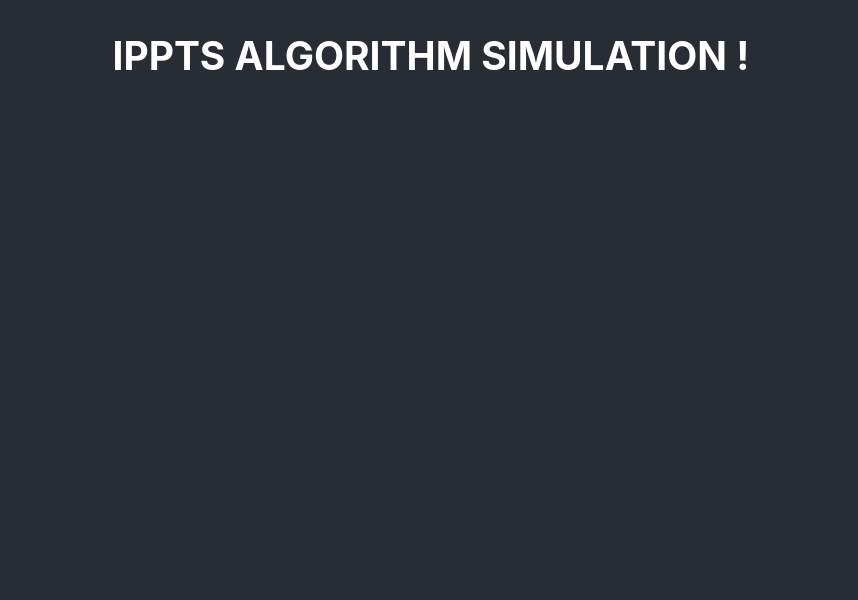
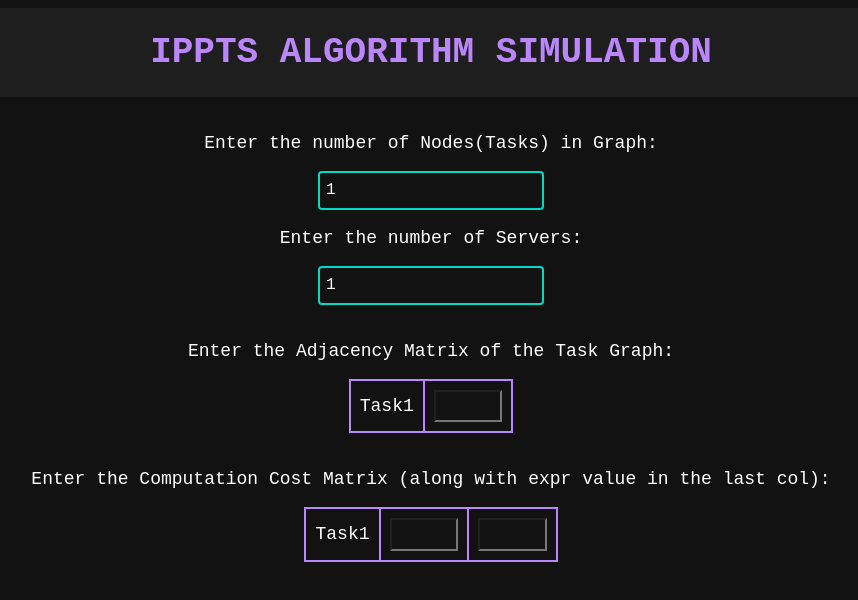
Before and after one commit to Malika01/ippts-simul-frontend, a React (Vite) app: page / in a window 1280 px wide. Shown: the top 600 px of the page, without its empty margins (209-1067 px from the left). Built offline with nearby package versions, Linux system fonts and the light colour scheme.

Commit message:
UI till input of matrices

```diff
--- a/src/App.css
+++ b/src/App.css
@@ -1,4 +1,28 @@
 .App{
-  font-size: calc(10px + 2vmin);
+  font-size: calc(10px + 1vmin);
   text-align: center;
 }
+
+th, td{
+  border: 2px solid #bb86fc;
+  padding: 0.5em;
+}
+
+td > input, th > input{
+  padding: 0.5em;
+  width: 8vw;
+  background-color: #121212;
+  color: white;
+}
+
+@media screen and (min-width: 700px){
+  td > input{
+    width: 4vw;
+  }
+}
+
+table{
+  border-collapse: collapse;
+  max-width: 90vw;
+  display: inline-table;
+}
--- a/src/components/home.tsx
+++ b/src/components/home.tsx
@@ -1,12 +1,57 @@
-import { color, textAlign } from '@mui/system';
+import { Container } from '@material-ui/core';
+import { ThemeProvider } from '@mui/material';
+import TextField from '@mui/material/TextField';
 import React from 'react';
 import * as types from '../types/inittypes'
+import theme from './theme'
+import Table from './table'
 
 export const Home: React.FC = () => {
+
+    const [nodes, setNodes] = React.useState(1)
+    const[procs, setProcs] = React.useState(1)
     return (
-        <div>
-            <h2>IPPTS ALGORITHM SIMULATION !</h2>
-        </div>
+        <ThemeProvider theme={theme}>
+            <div>
+                <h1 style={{ backgroundColor: "#1e1e1e", color: "#bb86fc", padding: "3vh", margin: "0" }}>
+                    IPPTS ALGORITHM SIMULATION
+                </h1>
+                <Container maxWidth="xl">
+                    <div style={{ marginBlock: "2em" }}>
+                        <p>
+                            Enter the number of Nodes(Tasks) in Graph:
+                        </p>
+                        <TextField inputProps={{ type: 'text', pattern: '[0-9]*', maxlength: '2', style: { padding: '0.5em' } }} color="primary" focused value={nodes} onChange={(e) => setNodes(Number(e.currentTarget.value))} />
+                        <p>
+                            Enter the number of Servers:
+                        </p>
+                        <TextField inputProps={{ type: 'text', maxlength: '2', pattern: '[0-9]*', style: { padding: '0.5em' } }} color="primary" focused value={procs} onChange={(e) => setProcs(Number(e.currentTarget.value))}/>
+                    </div>
+
+                    <div style={{ marginBlock: "2em" }}>
+                    <p>
+                        Enter the Adjacency Matrix of the Task Graph:
+                    </p>
+                    <div style={{overflowX: 'auto'}}>
+                    <table className="adjMat" id="adjMat">
+                        <Table num1={nodes} num2={nodes} expr={false} />
+                    </table>
+                    </div>
+                    </div>
+
+                    <div style={{ marginBlock: "2em" }}>
+                    <p>
+                        Enter the Computation Cost Matrix (along with expr value in the last col):
+                    </p>
+                    <div style={{overflowX: 'auto'}}>
+                    <table className="compMat" id="compMat">
+                        <Table num1={nodes} num2={procs+1} expr={true} />
+                    </table>
+                    </div>
+                    </div>
+
+                </Container>
+            </div>
+        </ThemeProvider>
     )
-
 };
--- /dev/null
+++ b/src/components/table.tsx
@@ -0,0 +1,38 @@
+const Cell = ({ row, col }: { row: number, col: number }) => (
+    <td>
+        <input id={`cell${row}${col}`} type='text' maxLength={Number('3')} />
+    </td>
+)
+
+const Expr = ({ row }: { row: number }) => (
+    <td>
+        <input id={`expr${row}`} type='text' maxLength={Number('20')} />
+    </td>
+)
+
+function Table({ num1, num2, expr }: { num1: number, num2: number, expr: boolean }) {
+
+    let cols: JSX.Element[] = [];
+    let rows: JSX.Element[] = [];
+
+    for (let i = 1; i <= num1; i++){
+        cols = [];
+        for (let j = 1; j <= num2; j++){
+            if (expr == true && j == num2) {
+                cols.push(<Expr row={i} />)
+            }
+            else {
+                cols.push(<Cell row={i} col={j} />)
+            }
+        }
+        rows.push(<tr><td>Task{i}</td>{cols}</tr>)
+    }
+
+    return (
+        <>
+            {rows}
+        </>
+    )
+}
+
+export default Table;
--- /dev/null
+++ b/src/components/theme.ts
@@ -0,0 +1,27 @@
+import { createTheme } from "@mui/material";
+
+const theme = createTheme({
+    palette: {
+        primary: {
+            main: '#03dac5',
+        },
+        secondary: {
+            main: '#bb86fc',
+        },
+        success: {
+            main: '#90ee02',
+        },
+        error: {
+            main: '#ff593a',
+        },
+        warning: {
+            main: '#efe73e',
+        },
+        mode: 'dark',
+    },
+    typography: {
+        "fontFamily": `'Courier New', Courier, monospace`,
+    }
+});
+
+export default theme;
--- a/src/index.css
+++ b/src/index.css
@@ -1,12 +1,15 @@
-body {
-  margin: 0;
-  font-family: -apple-system, BlinkMacSystemFont, 'Segoe UI', 'Roboto', 'Oxygen',
+body{
+  /*font-family: -apple-system, BlinkMacSystemFont, 'Segoe UI', 'Roboto', 'Oxygen',
     'Ubuntu', 'Cantarell', 'Fira Sans', 'Droid Sans', 'Helvetica Neue',
-    sans-serif;
+    sans-serif;*/
   -webkit-font-smoothing: antialiased;
   -moz-osx-font-smoothing: grayscale;
-  background-color: #282c34;
+  background-color: #121212;
   color: white;
+}
+
+*{
+  font-family:'Courier New', Courier, monospace;
 }
 
 code {
```
